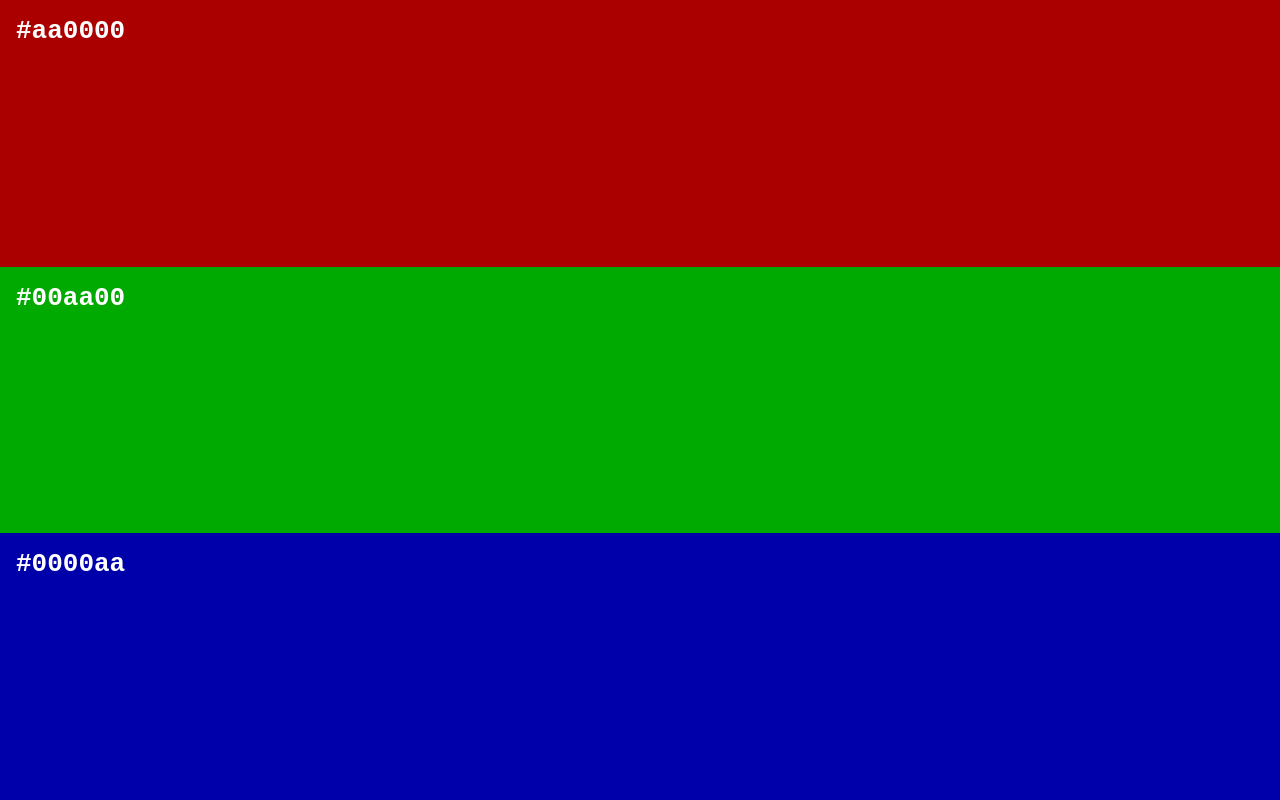
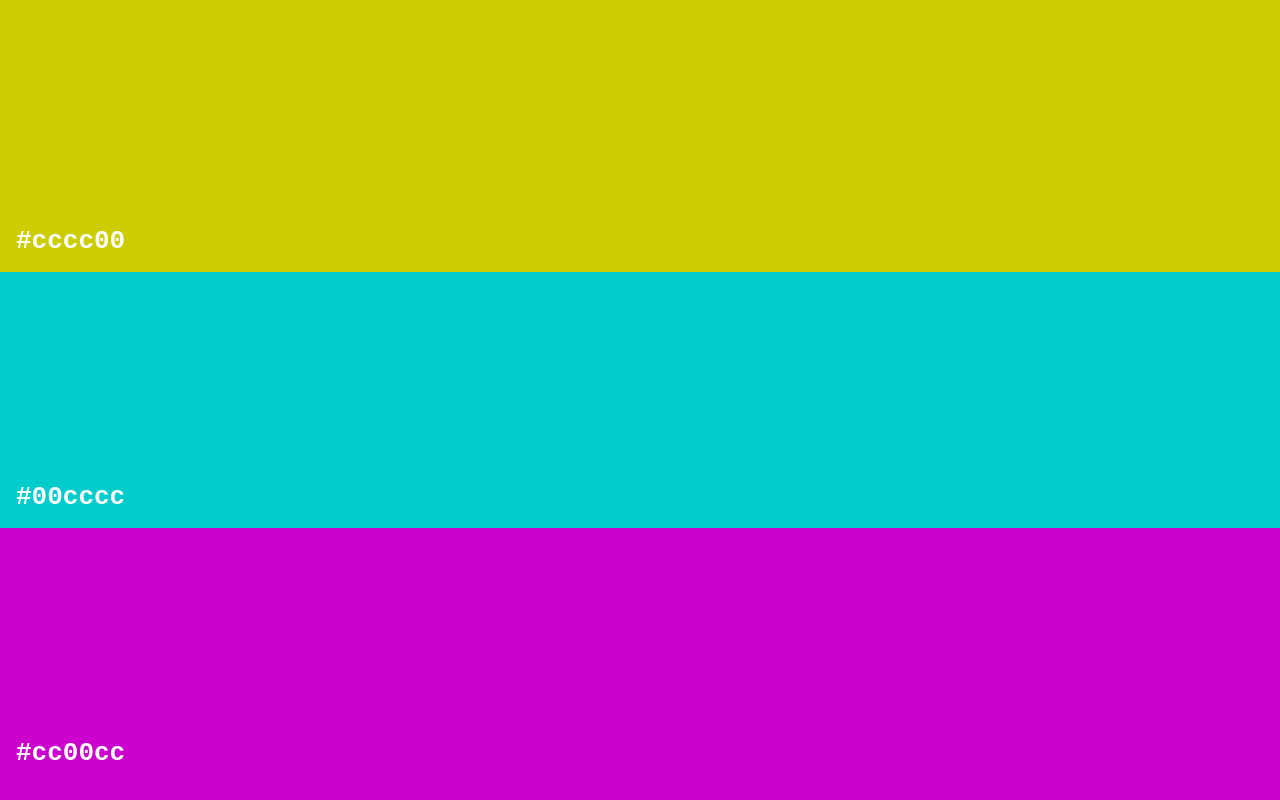
Before and after one commit to syntask/color-picker-pwa, a plain HTML site: page index.html in a window 1280 px wide. Drawn offline with Linux system fonts and the light colour scheme.

Commit message:
Update index.html

```diff
--- a/index.html
+++ b/index.html
@@ -8,6 +8,10 @@
 <style>
 :root {
     --default-color: #aaaaaa;
+    --padding-left: max(env(safe-area-inset-left),16px);
+    --padding-right: max(env(safe-area-inset-right),16px);
+    --padding-top: max(env(safe-area-inset-top),16px);
+    --padding-bottom: max(env(safe-area-inset-bottom),16px);
 }
 html{
 	padding: 0;
@@ -15,45 +19,63 @@ html{
 }
 
 body {
-    height:100dvh;
-    width: 100dvw;
+    height:100vh;
+    width: 100vw;
 	margin: 0;
-    background-color: var(--default-color);
-    padding-left: env(safe-area-inset-left);
-    padding-right: env(safe-area-inset-right);
-    padding-top: env(safe-area-inset-top);
-    padding-bottom: env(safe-area-inset-bottom);
+    padding: 0px;
 }
 
 .color {
-	background-color: #777;
+    display: flex;
+    flex-direction: column;
+    justify-content: flex-end;
     color: #fff;
-    padding: 16px;
+    padding-left: var(--padding-left);
+    padding-right: var(--padding-right);
+    padding-top: 16px;
+    padding-bottom: 16px;
     font-family: monospace;
     font-size: 2em;
     font-weight: bold;
     flex-grow: 1;
     transition: flex-grow 0.5s;
+    text-align: left;
 }
 
-.content-area{
+#content-area{
 	display: flex;
     flex-direction: column;
     height: 100%;
 }
 
+#top-margin{
+    height: var(--padding-top);
+}
+
+#bottom-margin{
+    height: var(--padding-bottom);
+}
+
 </style>
 </head>
 <body>
-<div class="content-area">
-<div class="color">#aa0000</div>
-<div class="color">#00aa00</div>
-<div class="color">#0000aa</div>
+<div id="content-area">
+<div id="top-margin"></div>
+<div class="color">#cccc00</div>
+<div class="color">#00cccc</div>
+<div class="color">#cc00cc</div>
+<div id="bottom-margin"></div>
 </div>
 
 <script>
 const root = document.documentElement;
 var colors = document.querySelectorAll('.color');
+
+const firstColor = colors[0].textContent;
+document.getElementById('top-margin').style.backgroundColor = firstColor;
+const lastColor = colors[colors.length - 1].textContent;
+document.getElementById('bottom-margin').style.backgroundColor = lastColor;
+
 colors.forEach((color) => {
     color.style.setProperty('cursor', 'pointer');
     color.style.setProperty('background-color', color.textContent);
@@ -62,7 +84,7 @@ colors.forEach((color) => {
         colors.forEach((color) => {
             color.style.setProperty('flex-grow', '1');
         });
-        color.style.setProperty('flex-grow', '2');
+        color.style.setProperty('flex-grow', '3');
     });
 });
 </script>
```
